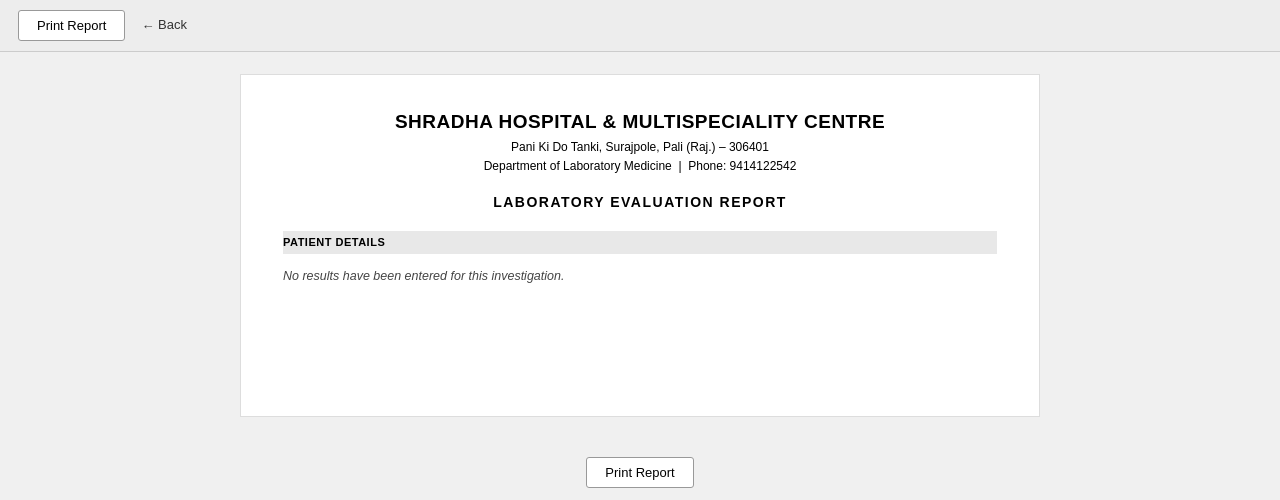
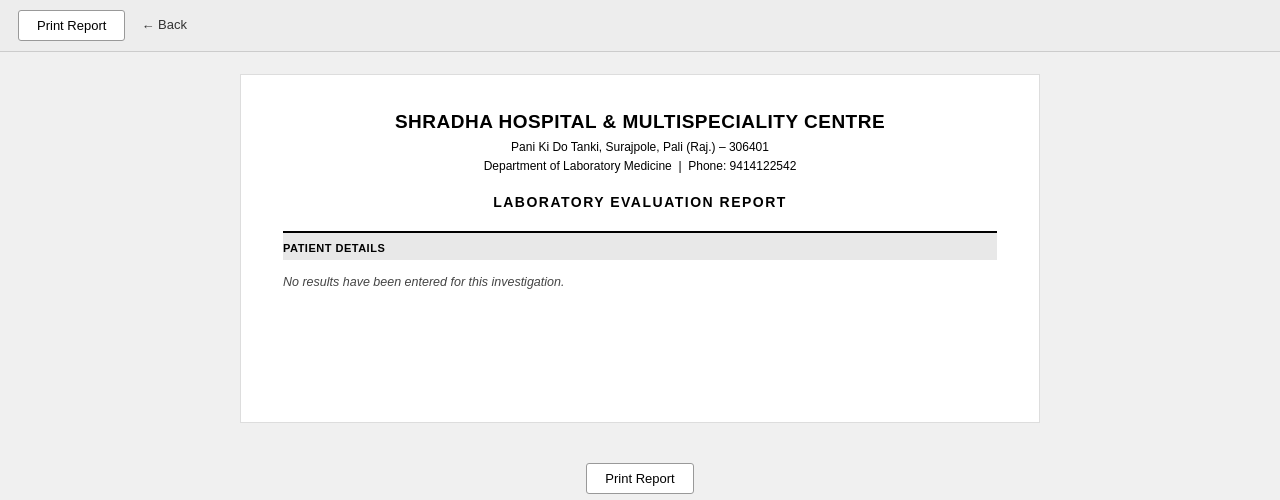
Before and after one commit to drpratapseervi-create/ShradhaHMS-2026, a Django app: template hms/templates/lab/report_print.html in a window 1280 px wide. Shown: the top 500 px of the page. Run offline with Django 4.2, Linux system fonts and the light colour scheme; the template is opened without the code that fills it, so the values that code supplies are empty.

Commit message:
Lab report print: add divider line above Patient Details
Matches the 2px solid border used above the equivalent section on the
OPD consultation print template.

Co-Authored-By: Claude Sonnet 5 <noreply@anthropic.com>
Claude-Session: https://claude.ai/code/session_01XD66TG782RPiiLN4kSoN8o

```diff
--- a/hms/templates/lab/report_print.html
+++ b/hms/templates/lab/report_print.html
@@ -85,6 +85,8 @@
       text-align: left;
       display: block;
       width: 100%;
+      border-top: 2px solid #000;
+      padding-top: 8px;
     }
     table.meta { width: 100%; border-collapse: collapse; margin-bottom: 6px; }
     table.meta td {
```
